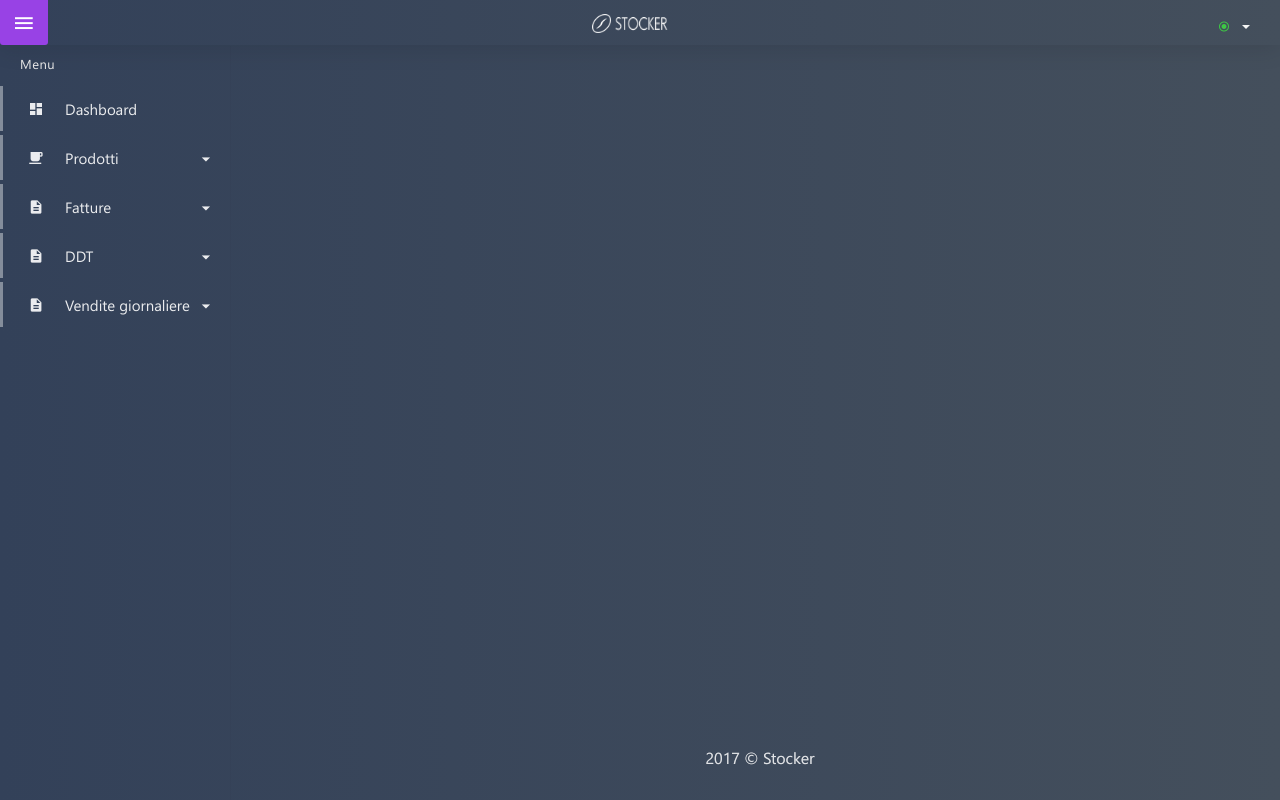
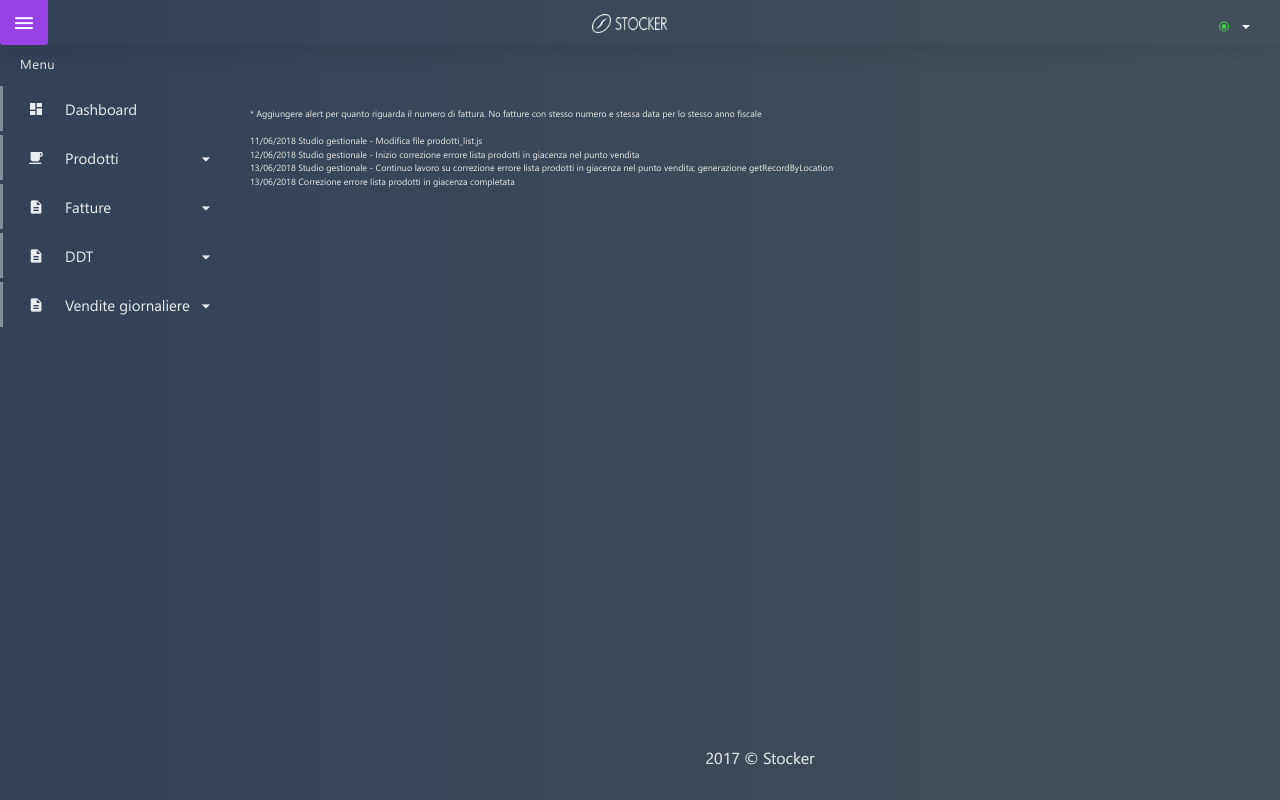
Before and after one commit to Carnacky79/geda, a PHP site: template assets/template/include/footer.php in a window 1280 px wide. Run offline with PHP 8.4, Linux system fonts and the light colour scheme; the template is opened without the code that fills it: most values are stand-ins (such as "Sample title", 1, 10 or a date in 2020); data that the repository does not hold is empty; some libraries are stand-ins or nearby versions.

Commit message:
Modificato file footer.php e aggiunto file di testo storico_lavori_geda.txt

```diff
--- a/assets/template/include/footer.php
+++ b/assets/template/include/footer.php
@@ -3,6 +3,19 @@
 <footer class="footer">
      2017 © Stocker
 </footer>
+
+<?php
+
+$fh = fopen(getcwd().'\assets\template\include\storico_lavori_geda.txt','r');
+    echo '<div style="padding-left:20px; font-size:9px; padding-bottom:30px;">';
+while ($line = fgets($fh)) {
+    // <... Do your work with the line ...>
+    echo $line;
+    echo '<br />';
+}
+    echo '</div>';
+fclose($fh);
+?>
 
 </div>
 <!-- ============================================================== -->
--- /dev/null
+++ b/assets/template/include/storico_lavori_geda.txt
@@ -0,0 +1,6 @@
+* Aggiungere alert per quanto riguarda il numero di fattura. No fatture con stesso numero e stessa data per lo stesso anno fiscale
+
+11/06/2018	Studio gestionale - Modifica file prodotti_list.js
+12/06/2018	Studio gestionale - Inizio correzione errore lista prodotti in giacenza nel punto vendita
+13/06/2018	Studio gestionale - Continuo lavoro su correzione errore lista prodotti in giacenza nel punto vendita; generazione getRecordByLocation
+13/06/2018	Correzione errore lista prodotti in giacenza completata
```
